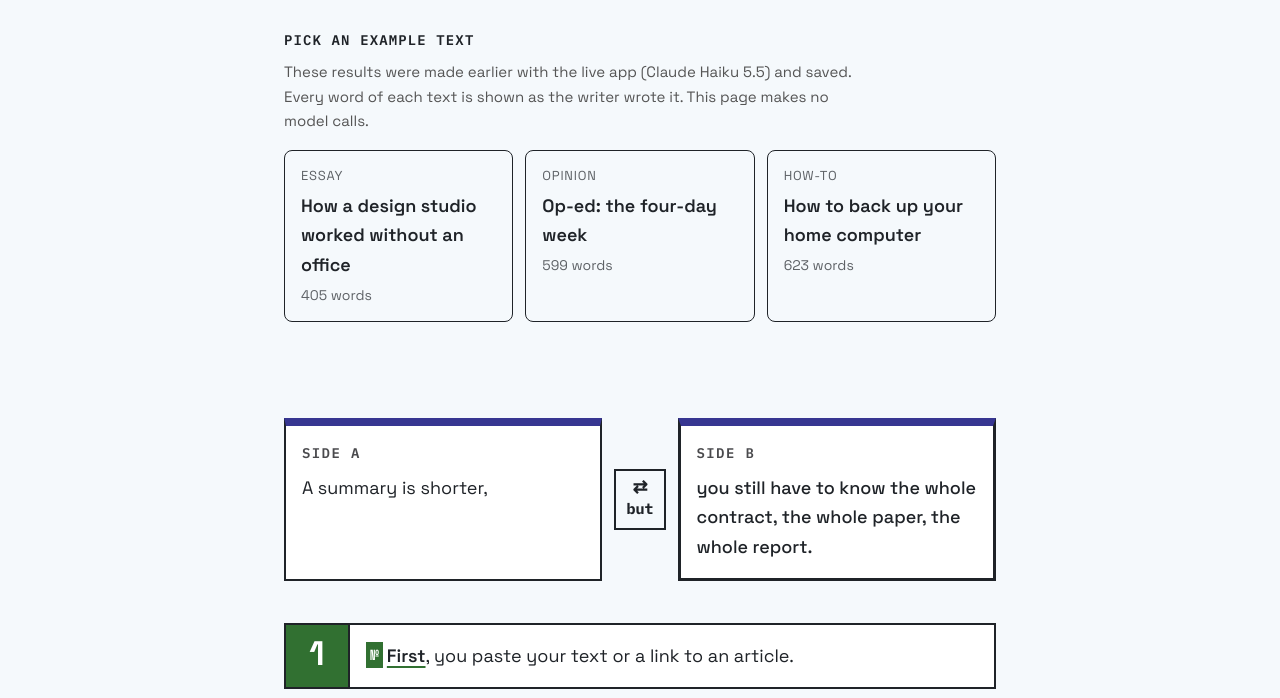
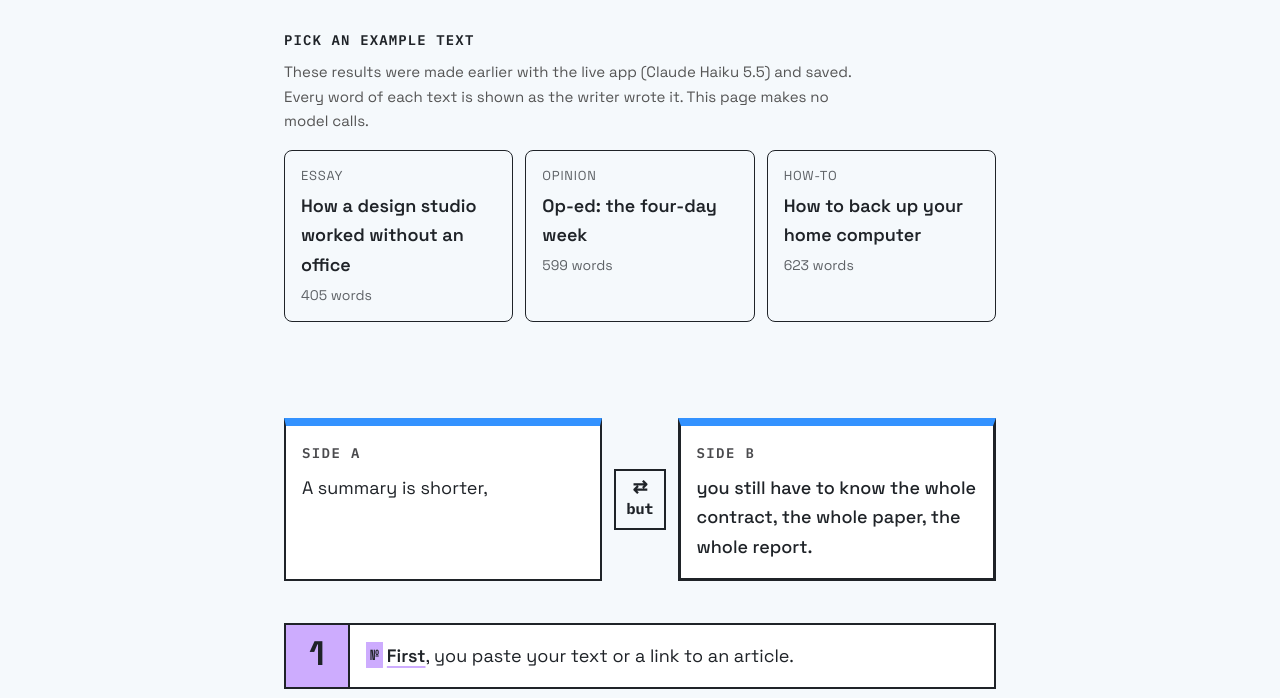
Before and after one commit to SaltedDana/the-whole-text, a website: page docs/index.html in a window 1280 px wide. Shown: the part 229-927 px from the top of the page. Drawn offline with Linux system fonts and the light colour scheme.

Commit message:
Demo: connecting-word colors built from the palette
Co-Authored-By: Claude Sonnet 5.5 <noreply@anthropic.com>

```diff
--- a/docs/styles.css
+++ b/docs/styles.css
@@ -81,14 +81,13 @@ textarea{resize:vertical;line-height:1.5}
 
 /* Inline connecting word: the word stays in body ink; color sits on the underline and the badge. */
 :root{
-  --c-turn:#373691;--g-turn:#fff; --c-reasoning:#007DA9;--g-reasoning:#fff; --c-addition:#948A7E;--g-addition:#1F2328; --c-sequence:#317031;--g-sequence:#fff;
-  --c-example:#B44286;--g-example:#fff; --c-guide:#B75F14;--g-guide:#fff; --c-summary:#971D1A;--g-summary:#fff; --c-voice:#5C412F;--g-voice:#fff;
+  /* Palette colors first: blue, slate, dark green, lavender, orange. Added to fit the palette: deep sage, coral, deep lavender. */
+  --c-turn:#3392FF;--g-turn:#1F2328; --c-reasoning:#7BA3AD;--g-reasoning:#1F2328; --c-addition:#6C8F8A;--g-addition:#1F2328; --c-sequence:#CDACFE;--g-sequence:#1F2328;
+  --c-example:#FC7142;--g-example:#1F2328; --c-guide:#A7BDAF;--g-guide:#1F2328; --c-summary:#C94F27;--g-summary:#FFFFFF; --c-voice:#9B7BD6;--g-voice:#1F2328;
 }
 @media (prefers-color-scheme: dark){
   :root{
     --ink:#E8ECEF;--ink-soft:#A9B0B6;--cream:#1E2228;--paper:#15181C;--white:#1E2228;
-    --c-turn:#A99BEC;--g-turn:#15181C; --c-reasoning:#6AC1E2;--g-reasoning:#15181C; --c-addition:#E7E2DB;--g-addition:#15181C; --c-sequence:#8ACB84;--g-sequence:#15181C;
-    --c-example:#F499D3;--g-example:#15181C; --c-guide:#FBA95F;--g-guide:#15181C; --c-summary:#E47665;--g-summary:#15181C; --c-voice:#B19684;--g-voice:#15181C;
   }
   .btn.primary{background:var(--ink);color:var(--paper)}
   .status.error{color:#FF9B7A}
```
